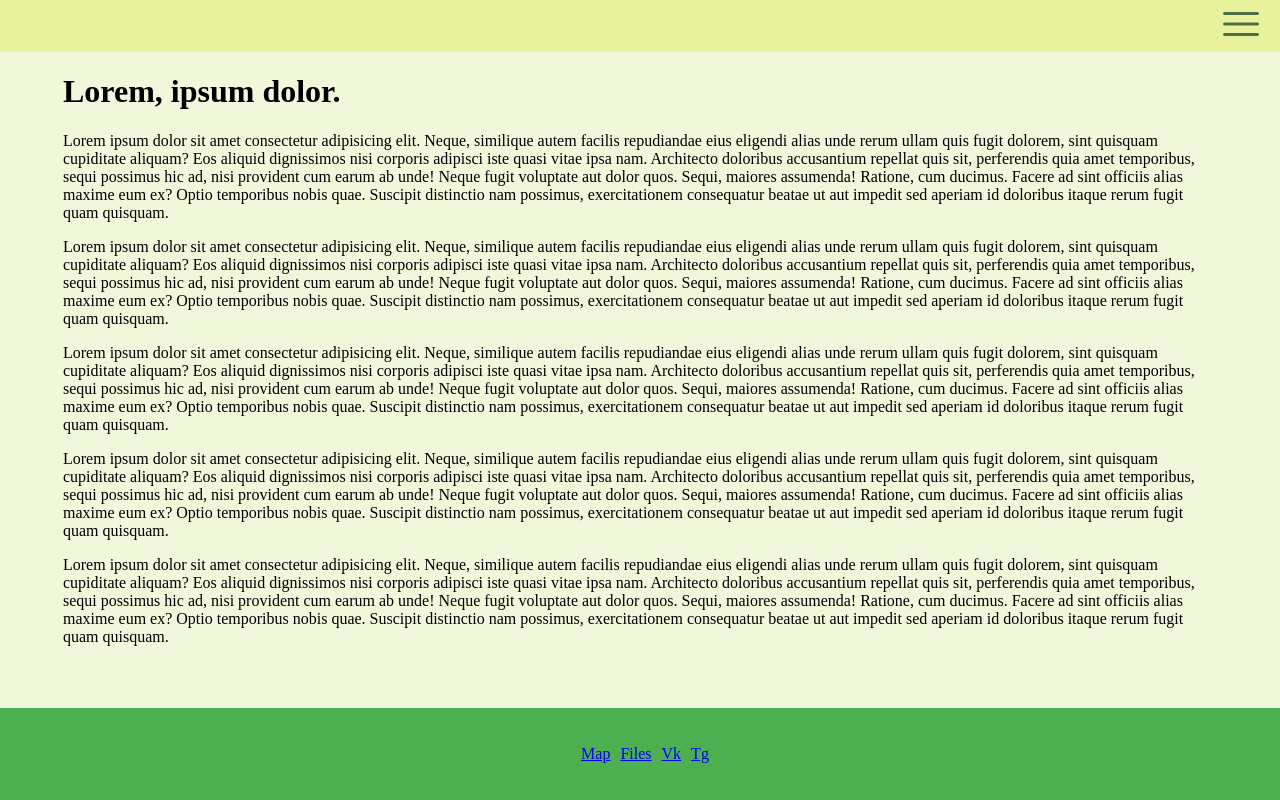
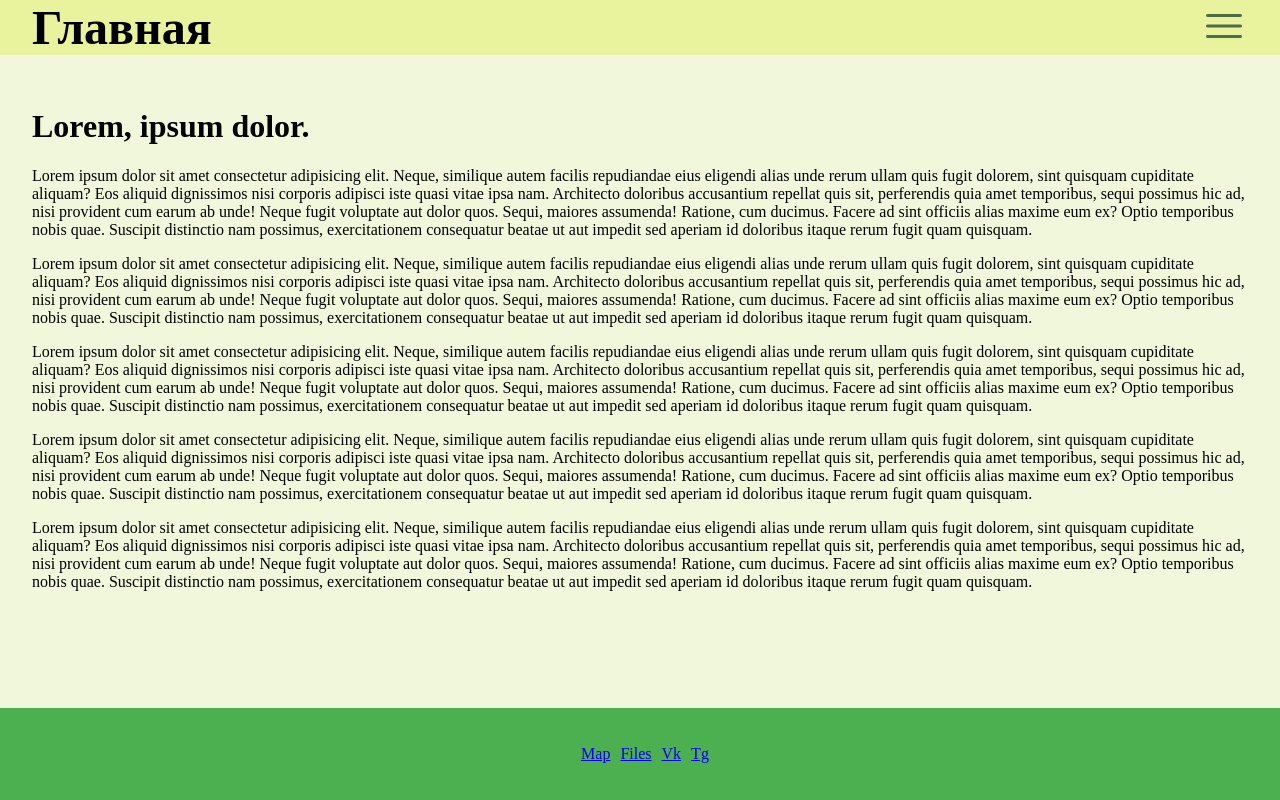
Before and after one commit to anazhaba/tdld, an Astro site: page / in a window 1280 px wide. Built offline with nearby package versions, Linux system fonts and the light colour scheme; Astro itself is replaced by a stand-in of ours; a web font is replaced by a local one.

Commit message:
header final (maybe)

```diff
--- a/src/components/Header.astro
+++ b/src/components/Header.astro
@@ -1,4 +1,24 @@
-<header class="main--header"></header>
+---
+const heading = "Главная";
+---
+
+<header class="main--header">
+  <span class="header-title-block"
+    ><h1 class="header-title">{heading}</h1>
+    <a class="menu-open-button">
+      <svg
+        class="menu-open-button-icon"
+        xmlns="http://www.w3.org/2000/svg"
+        height="48px"
+        viewBox="0 -960 960 960"
+        width="48px"
+        ><path
+          d="M150-240q-12.75 0-21.37-8.68-8.63-8.67-8.63-21.5 0-12.82 8.63-21.32 8.62-8.5 21.37-8.5h660q12.75 0 21.38 8.68 8.62 8.67 8.62 21.5 0 12.82-8.62 21.32-8.63 8.5-21.38 8.5H150Zm0-210q-12.75 0-21.37-8.68-8.63-8.67-8.63-21.5 0-12.82 8.63-21.32 8.62-8.5 21.37-8.5h660q12.75 0 21.38 8.68 8.62 8.67 8.62 21.5 0 12.82-8.62 21.32-8.63 8.5-21.38 8.5H150Zm0-210q-12.75 0-21.37-8.68-8.63-8.67-8.63-21.5 0-12.82 8.63-21.32 8.62-8.5 21.37-8.5h660q12.75 0 21.38 8.68 8.62 8.67 8.62 21.5 0 12.82-8.62 21.32-8.63 8.5-21.38 8.5H150Z"
+        ></path></svg
+      >
+    </a></span
+  >
+</header>
 
 <div class="unique-menu-overlay" id="uniqueMenuOverlay"></div>
 <div class="unique-menu" id="uniqueMenu">
@@ -27,11 +47,29 @@
     grid-area: header;
     background-color: var(--color-green-100);
     text-align: center;
-    padding-right: 63px;
     width: 100%;
+    height: auto;
   }
-  .content-container {
-    padding: 2rem;
+  .header-title-block {
+    flex-wrap: wrap;
+    height: 100%;
+    display: flex;
+    align-items: center;
+    justify-content: space-between;
+  }
+  .header-title {
+    font-size: 48px;
+    margin: 0px 0px 0px 2rem;
+  }
+
+  .menu-open-button-icon {
+    fill: var(--color-green-400);
+    transition: all 0.5s ease;
+  }
+  .menu-open-button {
+    color: var(--color-green-300);
+    cursor: pointer;
+    margin: 0px 2rem 0px 0px;
   }
   .unique-menu-overlay {
     position: fixed;
@@ -224,4 +262,30 @@
     closeButton.addEventListener("click", closeMenu);
     menuTop.addEventListener("click", closeMenu);
   });
+
+  // svg replace
+  document.addEventListener("DOMContentLoaded", function () {
+    const button = document.querySelector(".menu-open-button");
+    const icon = button.querySelector(".menu-open-button-icon");
+
+    const defaultIcon = `
+   <path
+            d="M150-240q-12.75 0-21.37-8.68-8.63-8.67-8.63-21.5 0-12.82 8.63-21.32 8.62-8.5 21.37-8.5h660q12.75 0 21.38 8.68 8.62 8.67 8.62 21.5 0 12.82-8.62 21.32-8.63 8.5-21.38 8.5H150Zm0-210q-12.75 0-21.37-8.68-8.63-8.67-8.63-21.5 0-12.82 8.63-21.32 8.62-8.5 21.37-8.5h660q12.75 0 21.38 8.68 8.62 8.67 8.62 21.5 0 12.82-8.62 21.32-8.63 8.5-21.38 8.5H150Zm0-210q-12.75 0-21.37-8.68-8.63-8.67-8.63-21.5 0-12.82 8.63-21.32 8.62-8.5 21.37-8.5h660q12.75 0 21.38 8.68 8.62 8.67 8.62 21.5 0 12.82-8.62 21.32-8.63 8.5-21.38 8.5H150Z"
+          ></path>
+  `;
+
+    const hoverIcon = `
+    <path
+            d="M150-240q-12.75 0-21.37-8.68-8.63-8.67-8.63-21.5 0-12.82 8.63-21.32 8.62-8.5 21.37-8.5h460q12.75 0 21.38 8.68 8.62 8.67 8.62 21.5 0 12.82-8.62 21.32-8.63 8.5-21.38 8.5H150Zm627-74L630-460q-9-9-9-21t9-21l146-146q9-9 21.5-9t21.5 9q9 9 9 21.5t-9 21.5L695-481l125 125q9 9 9 21t-9 21q-9 9-21.5 9t-21.5-9ZM150-452q-12.75 0-21.37-8.68-8.63-8.67-8.63-21.5 0-12.82 8.63-21.32 8.62-8.5 21.37-8.5h340q12.75 0 21.38 8.68 8.62 8.67 8.62 21.5 0 12.82-8.62 21.32-8.63 8.5-21.38 8.5H150Zm0-208q-12.75 0-21.37-8.68-8.63-8.67-8.63-21.5 0-12.82 8.63-21.32 8.62-8.5 21.37-8.5h460q12.75 0 21.38 8.68 8.62 8.67 8.62 21.5 0 12.82-8.62 21.32-8.63 8.5-21.38 8.5H150Z"
+          ></path>
+  `;
+
+    button.addEventListener("mouseenter", function () {
+      icon.innerHTML = hoverIcon;
+    });
+
+    button.addEventListener("mouseleave", function () {
+      icon.innerHTML = defaultIcon;
+    });
+  });
 </script>
--- a/src/components/MainPage.astro
+++ b/src/components/MainPage.astro
@@ -65,7 +65,7 @@
 <style>
   .MainPage {
     grid-area: content;
-    padding-left: 63px;
+    padding: 2rem;
     background-color: var(--color-bg);
   }
 </style>
--- a/src/layouts/Layout.astro
+++ b/src/layouts/Layout.astro
@@ -4,19 +4,22 @@ import Footer from "../components/Footer.astro";
 interface Props {
   title: string;
 }
-
 const { title } = Astro.props;
+const pageTitle = title ? `Toadland  ${title}` : "Toadland";
 ---
 
 <!doctype html>
 <html lang="ru">
   <head>
     <meta charset="UTF-8" />
-    <meta name="description" content="Astro description" />
+    <meta
+      name="description"
+      content="тыттат бытаб тпкыйт! ЛАпкт эетыте, ытпое."
+    />
+    <title>{pageTitle}</title>
     <meta name="viewport" content="width=device-width" />
     <link rel="icon" type="image/svg+xml" href="/favicon.ico" />
     <meta name="generator" content={Astro.generator} />
-    <title>{title}</title>
   </head>
   <body>
     <style is:global>
@@ -38,76 +41,24 @@ const { title } = Astro.props;
         --color-green-400: #4d6d46;
         --color-green-500: #364d2e;
       }
-      body,
-      html {
+      body {
         margin: 0;
         padding: 0;
       }
       .main--wrapper {
         display: grid;
         grid-template-areas:
-          "header headerButton"
-          "content content"
-          "footer footer";
+          "header"
+          "content"
+          "footer";
         grid-template-rows: auto 1fr auto;
         min-height: 100vh;
       }
-      .menu-open-button-icon {
-        fill: var(--color-green-400);
-        transition: all 0.5s ease;
-      }
-      .menu-open-button {
-        color: var(--color-green-300);
-        cursor: pointer;
-        top: 0;
-        position: sticky;
-        grid-area: headerButton;
-        margin-right: 15px;
-      }
     </style>
     <div class="main--wrapper">
-      <a class="menu-open-button">
-        <svg
-          class="menu-open-button-icon"
-          xmlns="http://www.w3.org/2000/svg"
-          height="48px"
-          viewBox="0 -960 960 960"
-          width="48px"
-          ><path
-            d="M150-240q-12.75 0-21.37-8.68-8.63-8.67-8.63-21.5 0-12.82 8.63-21.32 8.62-8.5 21.37-8.5h660q12.75 0 21.38 8.68 8.62 8.67 8.62 21.5 0 12.82-8.62 21.32-8.63 8.5-21.38 8.5H150Zm0-210q-12.75 0-21.37-8.68-8.63-8.67-8.63-21.5 0-12.82 8.63-21.32 8.62-8.5 21.37-8.5h660q12.75 0 21.38 8.68 8.62 8.67 8.62 21.5 0 12.82-8.62 21.32-8.63 8.5-21.38 8.5H150Zm0-210q-12.75 0-21.37-8.68-8.63-8.67-8.63-21.5 0-12.82 8.63-21.32 8.62-8.5 21.37-8.5h660q12.75 0 21.38 8.68 8.62 8.67 8.62 21.5 0 12.82-8.62 21.32-8.63 8.5-21.38 8.5H150Z"
-          ></path></svg
-        >
-      </a>
       <Header />
-
       <slot />
       <Footer />
     </div>
-    <script>
-      document.addEventListener("DOMContentLoaded", function () {
-        const button = document.querySelector(".menu-open-button");
-        const icon = button.querySelector(".menu-open-button-icon");
-
-        const defaultIcon = `
-   <path
-            d="M150-240q-12.75 0-21.37-8.68-8.63-8.67-8.63-21.5 0-12.82 8.63-21.32 8.62-8.5 21.37-8.5h660q12.75 0 21.38 8.68 8.62 8.67 8.62 21.5 0 12.82-8.62 21.32-8.63 8.5-21.38 8.5H150Zm0-210q-12.75 0-21.37-8.68-8.63-8.67-8.63-21.5 0-12.82 8.63-21.32 8.62-8.5 21.37-8.5h660q12.75 0 21.38 8.68 8.62 8.67 8.62 21.5 0 12.82-8.62 21.32-8.63 8.5-21.38 8.5H150Zm0-210q-12.75 0-21.37-8.68-8.63-8.67-8.63-21.5 0-12.82 8.63-21.32 8.62-8.5 21.37-8.5h660q12.75 0 21.38 8.68 8.62 8.67 8.62 21.5 0 12.82-8.62 21.32-8.63 8.5-21.38 8.5H150Z"
-          ></path>
-  `;
-
-        const hoverIcon = `
-    <path
-            d="M150-240q-12.75 0-21.37-8.68-8.63-8.67-8.63-21.5 0-12.82 8.63-21.32 8.62-8.5 21.37-8.5h460q12.75 0 21.38 8.68 8.62 8.67 8.62 21.5 0 12.82-8.62 21.32-8.63 8.5-21.38 8.5H150Zm627-74L630-460q-9-9-9-21t9-21l146-146q9-9 21.5-9t21.5 9q9 9 9 21.5t-9 21.5L695-481l125 125q9 9 9 21t-9 21q-9 9-21.5 9t-21.5-9ZM150-452q-12.75 0-21.37-8.68-8.63-8.67-8.63-21.5 0-12.82 8.63-21.32 8.62-8.5 21.37-8.5h340q12.75 0 21.38 8.68 8.62 8.67 8.62 21.5 0 12.82-8.62 21.32-8.63 8.5-21.38 8.5H150Zm0-208q-12.75 0-21.37-8.68-8.63-8.67-8.63-21.5 0-12.82 8.63-21.32 8.62-8.5 21.37-8.5h460q12.75 0 21.38 8.68 8.62 8.67 8.62 21.5 0 12.82-8.62 21.32-8.63 8.5-21.38 8.5H150Z"
-          ></path>
-  `;
-
-        button.addEventListener("mouseenter", function () {
-          icon.innerHTML = hoverIcon;
-        });
-
-        button.addEventListener("mouseleave", function () {
-          icon.innerHTML = defaultIcon;
-        });
-      });
-    </script>
   </body>
 </html>
--- a/src/pages/index.astro
+++ b/src/pages/index.astro
@@ -1,9 +1,10 @@
 ---
 import MainPage from "../components/MainPage.astro";
 import Layout from "../layouts/Layout.astro";
+const title = "Главная";
 ---
 
-<Layout title="Toadland">
+<Layout title={title}>
   <main>
     <MainPage slot="MainPage" />
   </main>
```
Also changed, not shown: src/components/global.js (added, +15 -0 lines).
